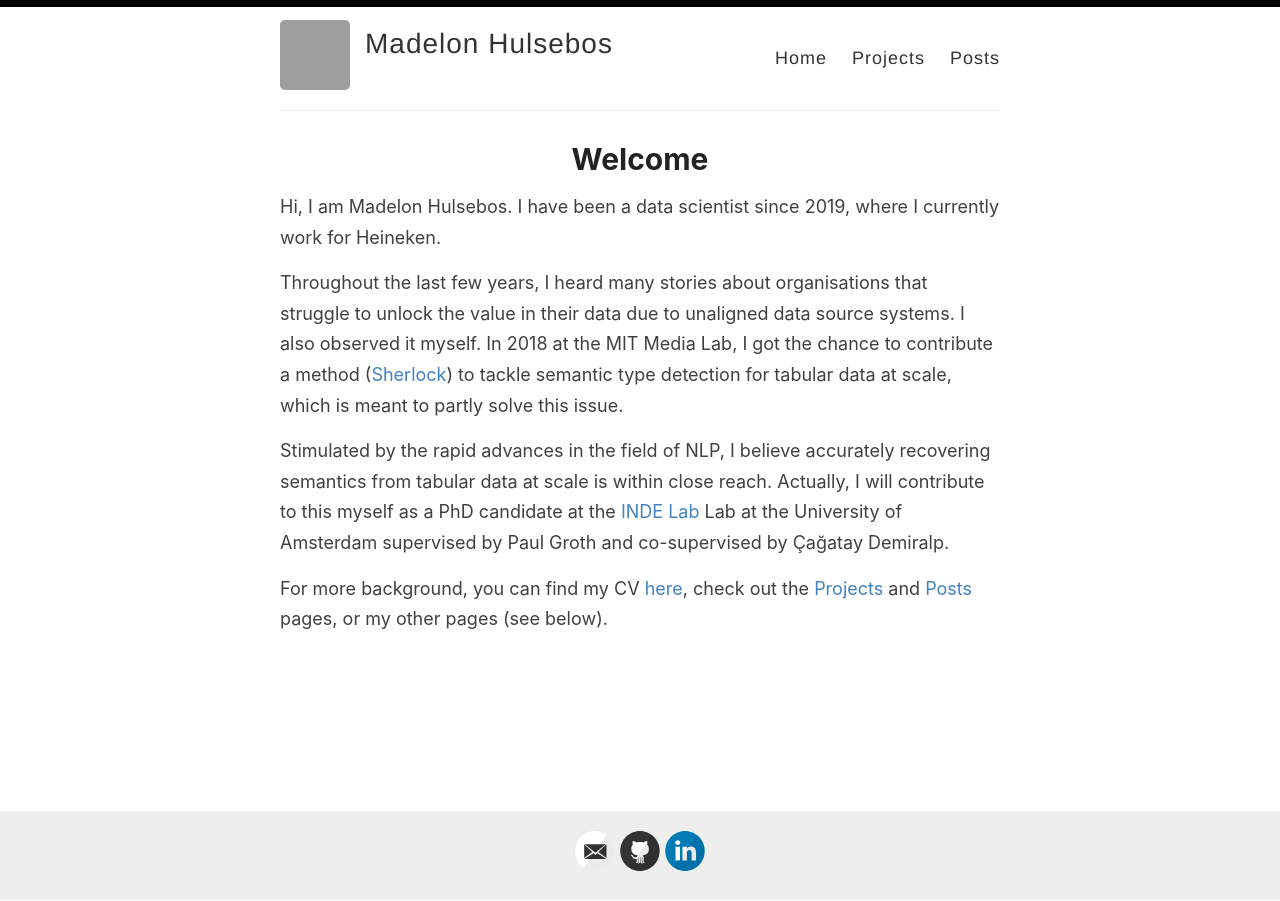
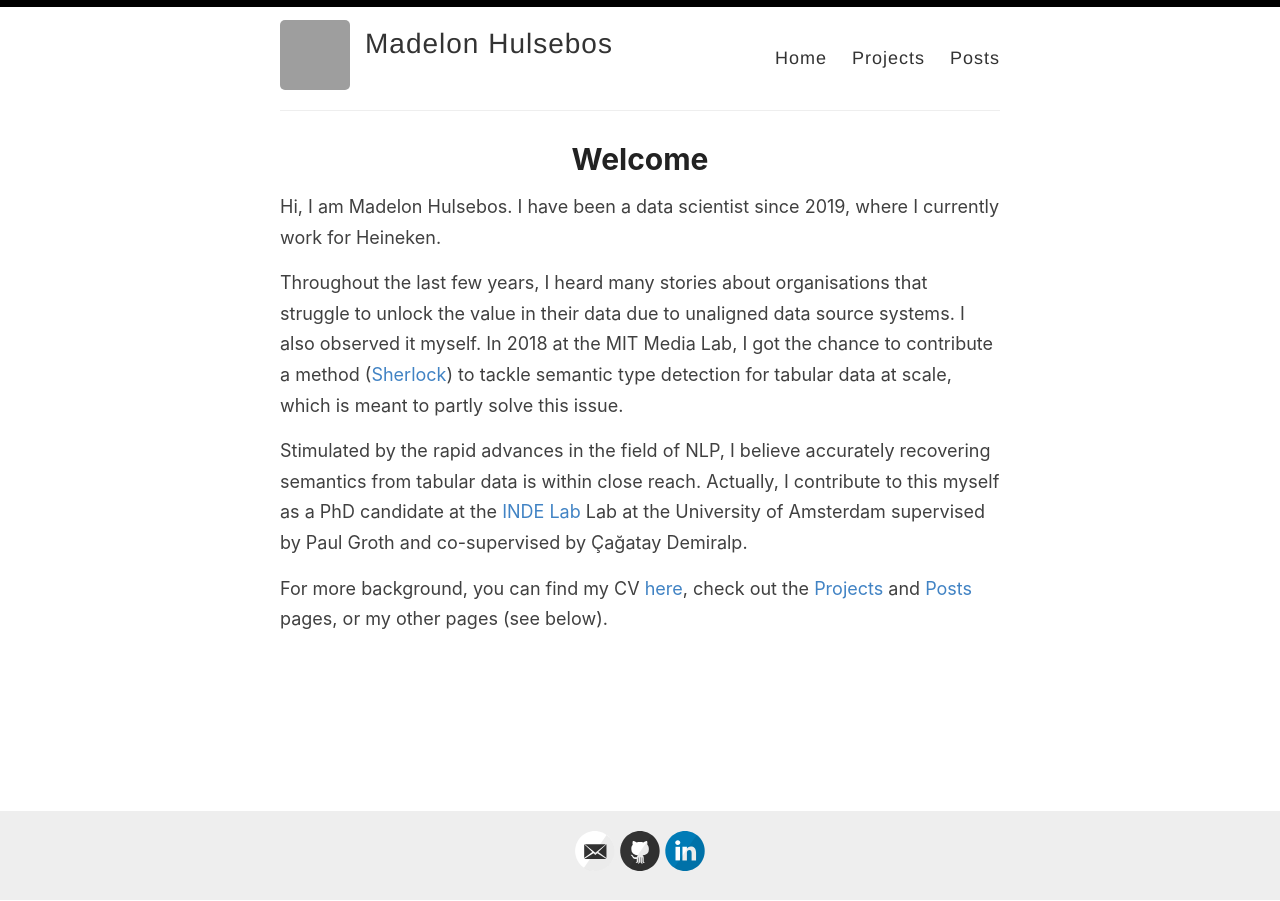
Before and after one commit to madelonhulsebos/madelonhulsebos.github.io, a Jekyll site: the page built from index.html, in a window 1280 px wide. Built offline with Jekyll 4.4.1, drawn with Linux system fonts in a browser that asks for light colours; the list of posts is cut into pages by our own code; grey boxes are pictures that could not be loaded.

```diff
--- a/index.html
+++ b/index.html
@@ -12,8 +12,8 @@ layout: default
    Throughout the last few years, I heard many stories about organisations that struggle to unlock the value in their data due to unaligned data source systems. I also observed it myself.
    In 2018 at the MIT Media Lab, I got the chance to contribute a method (<a href="https://arxiv.org/pdf/1905.10688.pdf">Sherlock</a>) to tackle semantic type detection for tabular data at scale, which is meant to partly solve this issue.
   </p>
-   Stimulated by the rapid advances in the field of NLP, I believe accurately recovering semantics from tabular data at scale is within close reach.
-   Actually, I will contribute to this myself as a PhD candidate at the <a href="https://indelab.org/">INDE Lab</a> Lab at the University of Amsterdam supervised by Paul Groth and co-supervised by &#199;a&#x0011F;atay Demiralp.
+   Stimulated by the rapid advances in the field of NLP, I believe accurately recovering semantics from tabular data is within close reach.
+   Actually, I contribute to this myself as a PhD candidate at the <a href="https://indelab.org/">INDE Lab</a> Lab at the University of Amsterdam supervised by Paul Groth and co-supervised by &#199;a&#x0011F;atay Demiralp.
   </p>
   <p>
    For more background, you can find my CV <a href="/assets/CV_mhulsebos.pdf">here</a>, check out the <a href="{{ site.baseurl }}/projects">Projects</a> and <a href="{{ site.baseurl }}/posts">Posts</a> pages, or my other pages (see below).
```
Also changed, not shown: _pages/projects.html (added, +15 -0 lines), _pages/projects.md (deleted, +0 -8 lines), _posts/2020-07-26-first-post.md (+1 -0 lines), _projects/semantic_type_detection_dataset.html (added, +8 -0 lines), _projects/semantic_type_detection_methods.html (added, +18 -0 lines).
